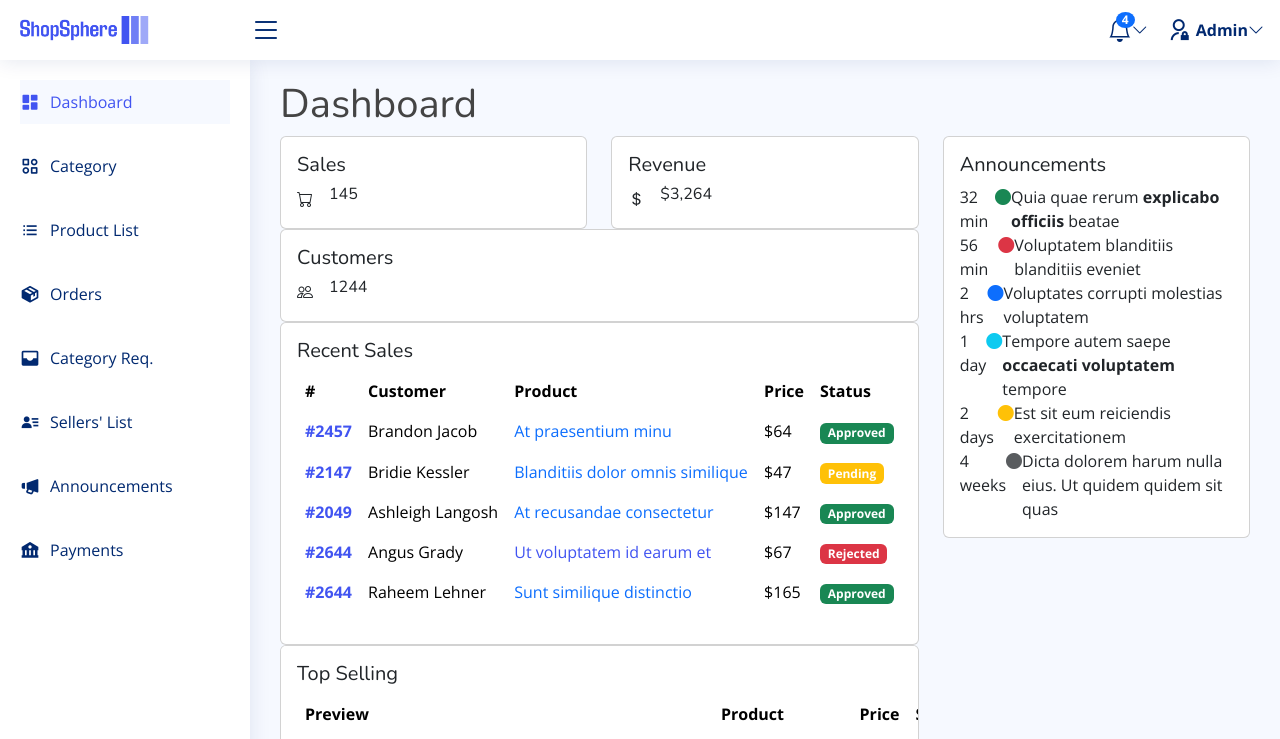
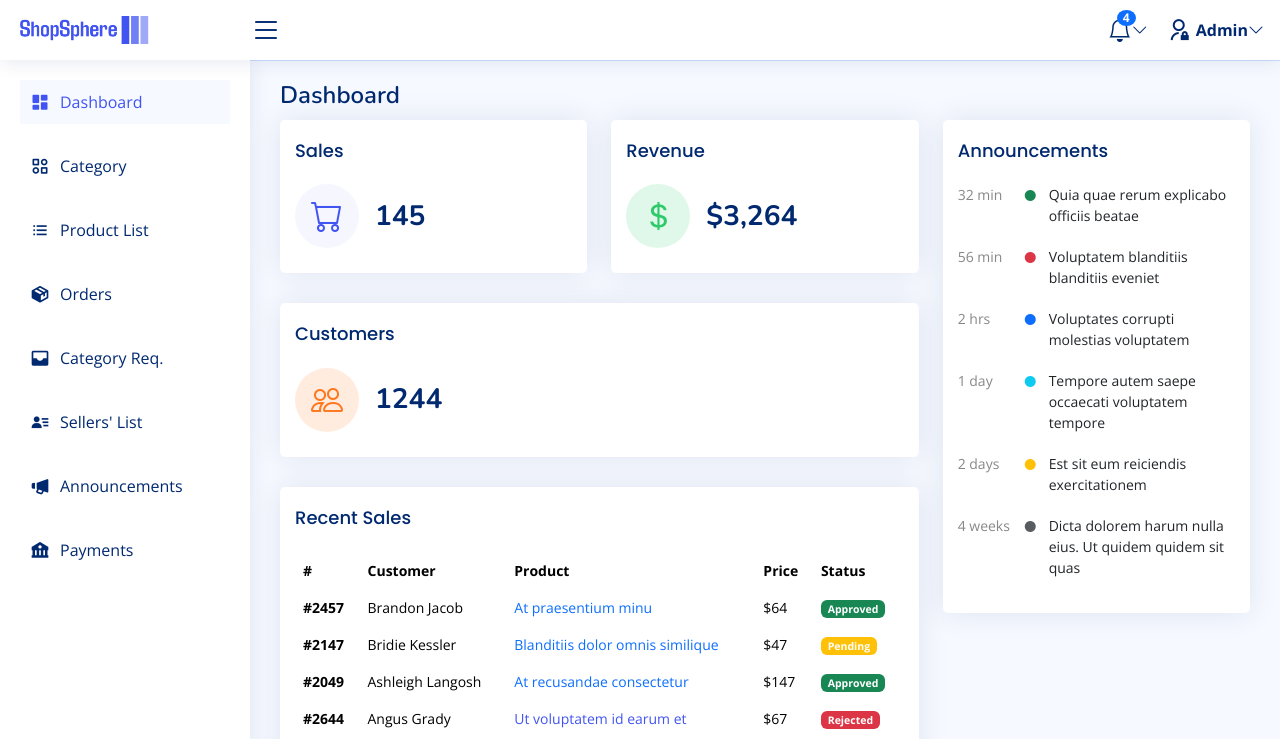
Before and after one commit to vishalkumar00/Shopsphere, a PHP site: page /admin/dashboard.php in a window 1280 px wide. Shown: the top 739 px of the page. Run offline with PHP 8.4, Linux system fonts and the light colour scheme; the visitor is signed in with stand-in values (Sample User, id 1).

Commit message:
added css for main part of dashboard page

```diff
--- a/admin/dashboard.php
+++ b/admin/dashboard.php
@@ -115,35 +115,35 @@ if (!isset($_SESSION['admin'])) {
                     </thead>
                     <tbody>
                       <tr>
-                        <th scope="row"><a href="#">#2457</a></th>
+                        <th scope="row">#2457</th>
                         <td>Brandon Jacob</td>
                         <td><a href="#" class="text-primary">At praesentium minu</a></td>
                         <td>$64</td>
                         <td><span class="badge bg-success">Approved</span></td>
                       </tr>
                       <tr>
-                        <th scope="row"><a href="#">#2147</a></th>
+                        <th scope="row">#2147</th>
                         <td>Bridie Kessler</td>
                         <td><a href="#" class="text-primary">Blanditiis dolor omnis similique</a></td>
                         <td>$47</td>
                         <td><span class="badge bg-warning">Pending</span></td>
                       </tr>
                       <tr>
-                        <th scope="row"><a href="#">#2049</a></th>
+                        <th scope="row">#2049</th>
                         <td>Ashleigh Langosh</td>
                         <td><a href="#" class="text-primary">At recusandae consectetur</a></td>
                         <td>$147</td>
                         <td><span class="badge bg-success">Approved</span></td>
                       </tr>
                       <tr>
-                        <th scope="row"><a href="#">#2644</a></th>
+                        <th scope="row">#2644</th>
                         <td>Angus Grady</td>
                         <td><a href="#" class="text-primar">Ut voluptatem id earum et</a></td>
                         <td>$67</td>
                         <td><span class="badge bg-danger">Rejected</span></td>
                       </tr>
                       <tr>
-                        <th scope="row"><a href="#">#2644</a></th>
+                        <th scope="row">#2644</th>
                         <td>Raheem Lehner</td>
                         <td><a href="#" class="text-primary">Sunt similique distinctio</a></td>
                         <td>$165</td>
@@ -176,35 +176,35 @@ if (!isset($_SESSION['admin'])) {
                     </thead>
                     <tbody>
                       <tr>
-                        <th scope="row"><a href="#"><img src="assets/img/product-1.jpg" alt=""></a></th>
+                        <th scope="row"><a href="#"><img src="../assets/img/product-1.jpg" alt=""></a></th>
                         <td><a href="#" class="text-primary fw-bold">Ut inventore ipsa voluptas nulla</a></td>
                         <td>$64</td>
                         <td class="fw-bold">124</td>
                         <td>$5,828</td>
                       </tr>
                       <tr>
-                        <th scope="row"><a href="#"><img src="assets/img/product-2.jpg" alt=""></a></th>
+                        <th scope="row"><a href="#"><img src="../assets/img/product-1.jpg" alt=""></a></th>
                         <td><a href="#" class="text-primary fw-bold">Exercitationem similique doloremque</a></td>
                         <td>$46</td>
                         <td class="fw-bold">98</td>
                         <td>$4,508</td>
                       </tr>
                       <tr>
-                        <th scope="row"><a href="#"><img src="assets/img/product-3.jpg" alt=""></a></th>
+                        <th scope="row"><a href="#"><img src="../assets/img/product-1.jpg" alt=""></a></th>
                         <td><a href="#" class="text-primary fw-bold">Doloribus nisi exercitationem</a></td>
                         <td>$59</td>
                         <td class="fw-bold">74</td>
                         <td>$4,366</td>
                       </tr>
                       <tr>
-                        <th scope="row"><a href="#"><img src="assets/img/product-4.jpg" alt=""></a></th>
+                        <th scope="row"><a href="#"><img src="../assets/img/product-1.jpg" alt=""></a></th>
                         <td><a href="#" class="text-primary fw-bold">Officiis quaerat sint rerum error</a></td>
                         <td>$32</td>
                         <td class="fw-bold">63</td>
                         <td>$2,016</td>
                       </tr>
                       <tr>
-                        <th scope="row"><a href="#"><img src="assets/img/product-5.jpg" alt=""></a></th>
+                        <th scope="row"><a href="#"><img src="../assets/img/product-1.jpg" alt=""></a></th>
                         <td><a href="#" class="text-primary fw-bold">Sit unde debitis delectus repellendus</a></td>
                         <td>$79</td>
                         <td class="fw-bold">41</td>
@@ -233,10 +233,10 @@ if (!isset($_SESSION['admin'])) {
               <div class="activity">
 
                 <div class="activity-item d-flex">
-                  <div class="ann-mins">32 min</div>
+                  <div class="ann-mins"><span>32 min</span></div>
                   <i class='bi bi-circle-fill activity-badge text-success align-self-start'></i>
                   <div class="activity-content">
-                    Quia quae rerum <a href="#" class="fw-bold text-dark">explicabo officiis</a> beatae
+                    Quia quae rerum explicabo officiis beatae
                   </div>
                 </div>
 
@@ -260,7 +260,7 @@ if (!isset($_SESSION['admin'])) {
                   <div class="ann-mins">1 day</div>
                   <i class='bi bi-circle-fill activity-badge text-info align-self-start'></i>
                   <div class="activity-content">
-                    Tempore autem saepe <a href="#" class="fw-bold text-dark">occaecati voluptatem</a> tempore
+                    Tempore autem saepe occaecati voluptatem tempore
                   </div>
                 </div>
 
@@ -295,8 +295,6 @@ if (!isset($_SESSION['admin'])) {
   <!-- ======= Footer ======= -->
   <footer id="footer" class="footer">
     <div class="copyright">
-      &copy; Copyright <strong><span>ShopsPhere</span></strong>. All Rights Reserved
+      &copy; Copyright <strong><span>ShopSphere</span></strong>. All Rights Reserved
     </div>
   </footer>
-
-  <a href="#" class="back-to-top d-flex align-items-center justify-content-center"><i class="bi bi-arrow-up-short"></i></a>
--- a/admin/header.php
+++ b/admin/header.php
@@ -115,8 +115,8 @@
           </a>
 
           <ul class="dropdown-menu dropdown-menu-end dropdown-menu-arrow profile">
-            <li class="dropdown-header">
-              <h6>Admin</h6>
+            <li class="dropdown-header text-center">
+              <h6 class="fw-bold">Admin</h6>
               <span>ShopSphere</span>
             </li>
             <li>
--- a/assets/css/style.css
+++ b/assets/css/style.css
@@ -61,10 +61,6 @@ h1, h2, h3, h4, h5, h6 {
   padding: 0 20px;
 }
 
-.nav-item-icon {
-  padding: 0 20px;
-}
-
 .nav-item .nav-icon {
   position: relative;
   display: flex;
@@ -75,8 +71,8 @@ h1, h2, h3, h4, h5, h6 {
 
 .nav-item .badge-number {
   position: absolute;
-  top: 0;
-  right: 13px;
+  top: 8px;
+  right: 22px;
   background-color: #ff4b5c;
   color: white;
   border-radius: 50%;
@@ -98,7 +94,6 @@ h1, h2, h3, h4, h5, h6 {
   display: flex;
   align-items: center;
   padding: 10px;
-  /* border-bottom: 1px solid #eee; */
 }
 
 .dropdown-menu.notifications .notification-item i {
@@ -160,7 +155,7 @@ h1, h2, h3, h4, h5, h6 {
   width: 250px;
   position: fixed;
   top: 60px;
-  left: -250px; /* Hidden by default */
+  left: -250px;
   height: 100%;
   background: #fff;
   transition: all 0.3s;
@@ -196,10 +191,10 @@ h1, h2, h3, h4, h5, h6 {
 
 .toggle-sidebar .main-admin, .footer {
   margin-left: 250px;
-}
-
-.sidebar .nav-item a{
-  padding: 10px 0;
+  padding: 20px 0;
+  font-size: 14px;
+  transition: all 0.3s;
+  border-top: 1px solid #cddfff;
 }
 
 .sidebar .nav-item.active a {
@@ -207,6 +202,128 @@ h1, h2, h3, h4, h5, h6 {
   background: #f6f9ff;
 }
 
+.sidebar-nav .nav-link:hover {
+  color: #4154f1;
+  background: #f6f9ff;
+  transition: 0.3s;
+}
+
+.nav-link {
+  padding: 10px 10px;
+}
+
 .header .toggle-sidebar-btn {
   cursor: pointer;
 }
+
+.pagetitle {
+  margin-bottom: 10px;
+}
+
+.pagetitle h1 {
+  font-size: 24px;
+  margin-bottom: 0;
+  font-weight: 600;
+  color: #012970;
+}
+
+.dashboard .info-card {
+  padding-bottom: 10px;
+}
+
+.card {
+  margin-bottom: 30px;
+  border: none;
+  border-radius: 5px;
+  box-shadow: 0px 0 30px rgba(1, 41, 112, 0.1);
+}
+
+.card-body {
+  padding: 0 15px 15px 15px;
+}
+
+.card-body {
+  flex: 1 1 auto;
+}
+
+.card-title {
+  padding: 20px 0 15px 0;
+  font-size: 18px;
+  font-weight: 500;
+  color: #012970;
+  font-family: "Poppins", sans-serif;
+}
+
+.dashboard .sales-card .card-icon {
+  color: #4154f1;
+  background: #f6f6fe;
+}
+
+.dashboard .card-icon {
+  font-size: 32px;
+  line-height: 0;
+  width: 64px;
+  height: 64px;
+  flex-shrink: 0;
+  flex-grow: 0;
+}
+
+.dashboard .info-card h6 {
+  font-size: 28px;
+  color: #012970;
+  font-weight: 700;
+  margin: 0;
+  padding: 0;
+}
+
+.dashboard .revenue-card .card-icon {
+  color: #2eca6a;
+  background: #e0f8e9;
+}
+
+.dashboard .customers-card .card-icon {
+  color: #ff771d;
+  background: #ffecdf;
+}
+
+.dashboard .top-selling img {
+  border-radius: 5px;
+  max-width: 60px;
+}
+
+.dashboard .top-selling .table tbody td {
+  vertical-align: middle;
+}
+
+.dashboard .activity {
+  font-size: 14px;
+}
+
+.activity-item .ann-mins {
+  color: #888;
+  position: relative;
+  flex-shrink: 0;
+  flex-grow: 0;
+  min-width: 64px;
+}
+
+ .footer .copyright {
+  text-align: center;
+  color: #012970;
+}
+
+.dashboard .activity .activity-item .activity-badge {
+  margin-top: 3px;
+  /* z-index: 1; */
+  font-size: 11px;
+  line-height: 0;
+  border-radius: 50%;
+  flex-shrink: 0;
+  border: 3px solid #fff;
+  flex-grow: 0;
+}
+
+.dashboard .activity .activity-item .activity-content {
+  padding-left: 10px;
+  padding-bottom: 20px;
+}
```
Also changed, not shown: assets/img/product-1.jpg (added).
